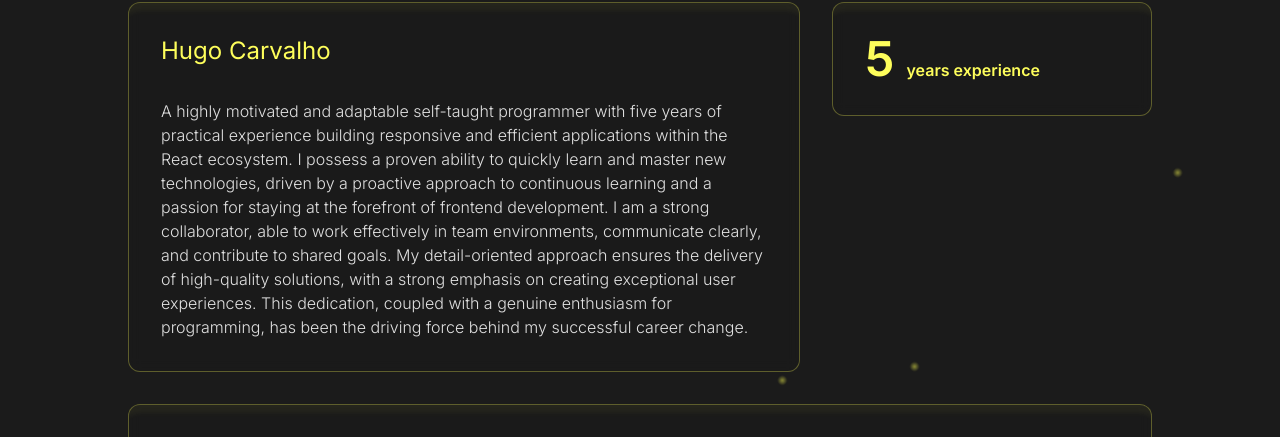
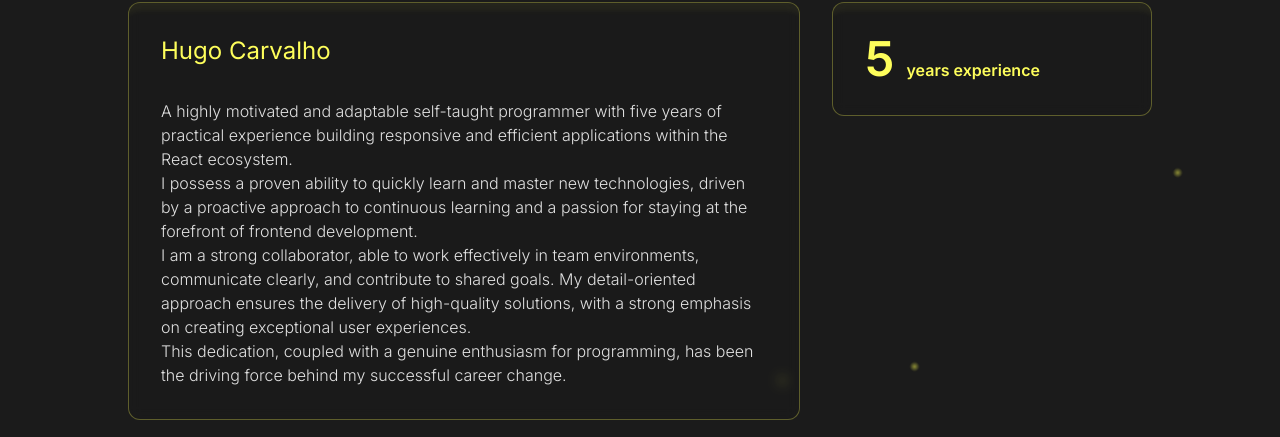
Before and after one commit to hugCarvalho/portfolio-2, a Next.js app: page /about in a window 1280 px wide. Shown: the part 158-595 px from the top of the page. Built offline with nearby package versions, Linux system fonts and the light colour scheme; grey boxes are pictures that could not be loaded.

Commit message:
updated formating about

```diff
--- a/src/components/about/About.jsx
+++ b/src/components/about/About.jsx
@@ -10,9 +10,16 @@ const AboutDetails = () => {
             Hugo Carvalho
           </h2>
           <p className="font-light text-xs sm:text-sm md:text-base">
-          A highly motivated and adaptable self-taught programmer with five years of practical experience building responsive and efficient applications within the React ecosystem. I possess a proven ability to quickly learn and master new technologies, driven by a proactive approach to continuous learning and a passion for staying at the forefront of frontend development.
-
-          I am a strong collaborator, able to work effectively in team environments, communicate clearly, and contribute to shared goals. My detail-oriented approach ensures the delivery of high-quality solutions, with a strong emphasis on creating exceptional user experiences. This dedication, coupled with a genuine enthusiasm for programming, has been the driving force behind my successful career change.
+            A highly motivated and adaptable self-taught programmer with five years of practical experience building responsive and efficient applications within the React ecosystem.
+            <span className="inline-block">
+            I possess a proven ability to quickly learn and master new technologies, driven by a proactive approach to continuous learning and a passion for staying at the forefront of frontend development.
+            </span>
+            <span className="inline-block">
+              I am a strong collaborator, able to work effectively in team environments, communicate clearly, and contribute to shared goals. My detail-oriented approach ensures the delivery of high-quality solutions, with a strong emphasis on creating exceptional user experiences.
+            </span>
+            <span className="inline-block">
+              This dedication, coupled with a genuine enthusiasm for programming, has been the driving force behind my successful career change.
+            </span>
           </p>
         </ItemLayout>
 
```
